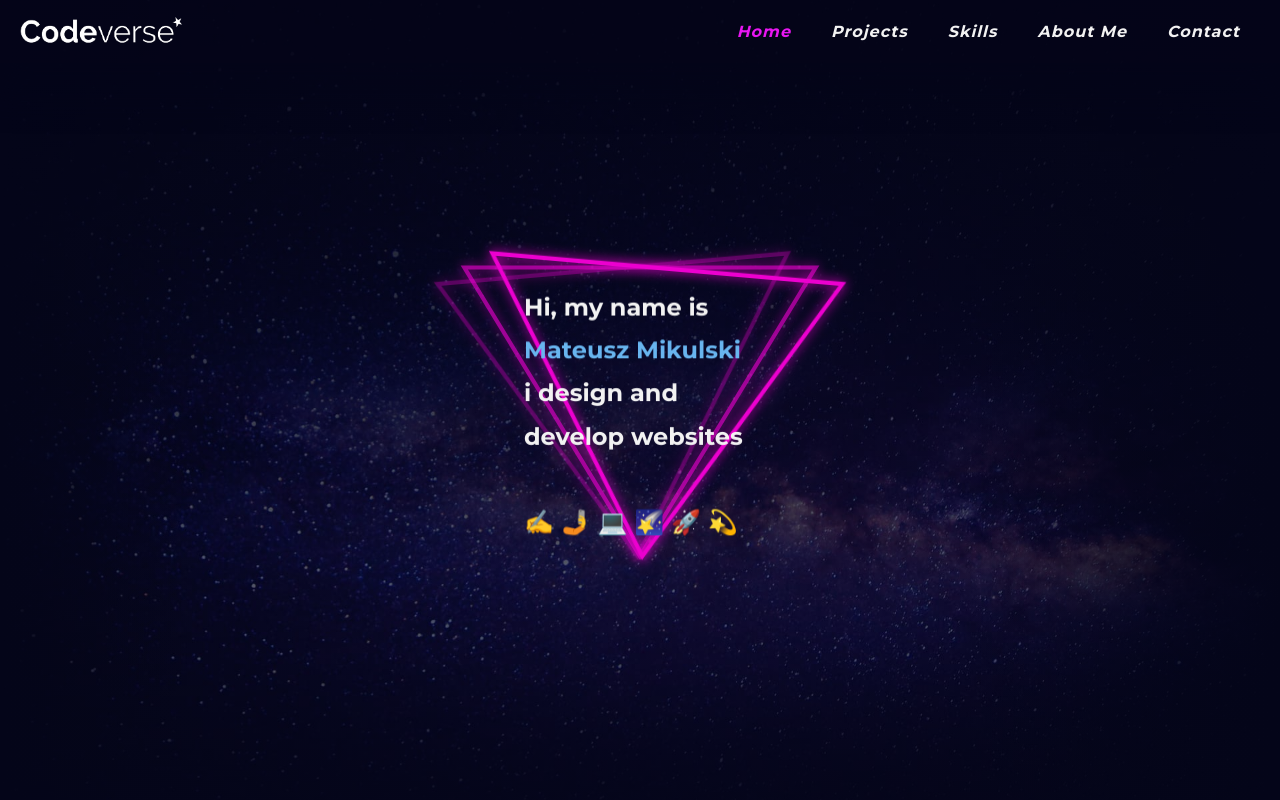
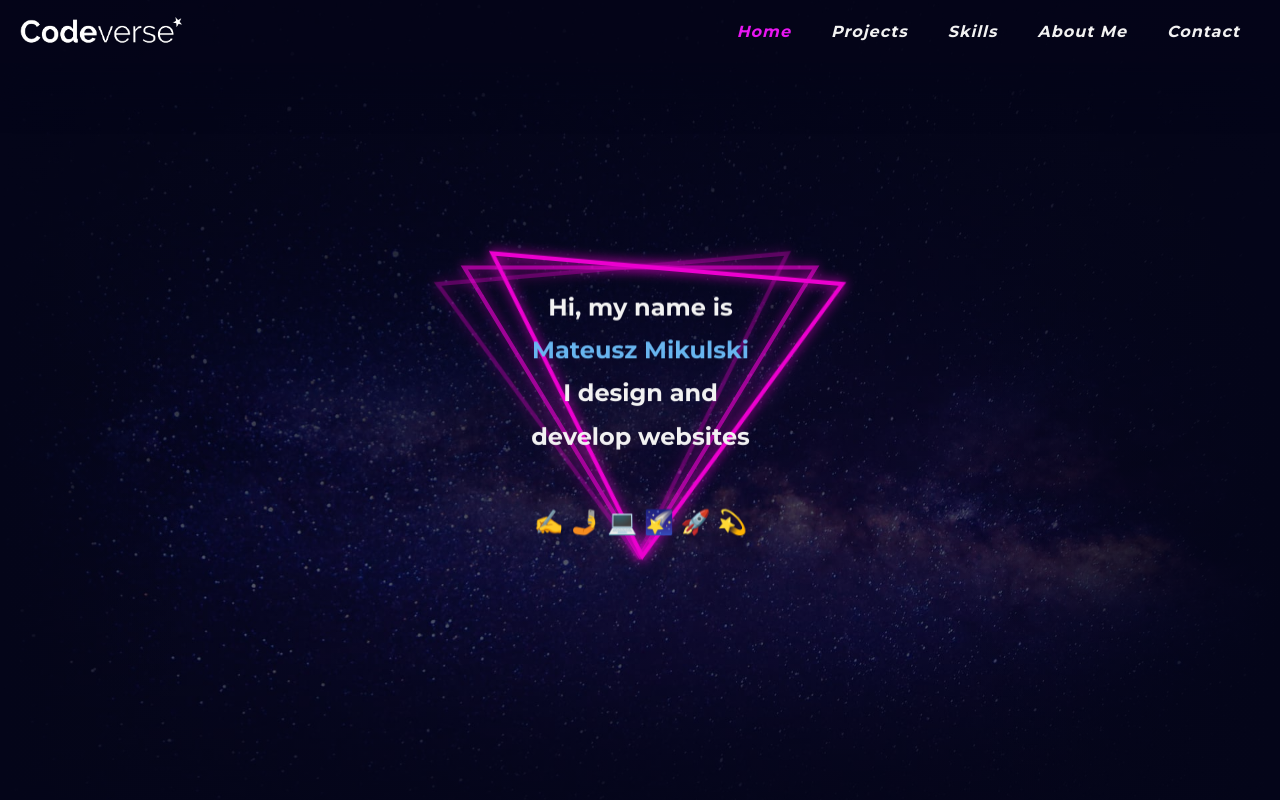
Before and after one commit to mikulskee/codeverse, a React (Create React App) app: page / in a window 1280 px wide. Shown: the top 800 px of the page. Built offline with nearby package versions, Linux system fonts and the light colour scheme; a web font is replaced by a local one.

Commit message:
updated view bugs and animations

```diff
--- a/src/animations/contentAnimations.js
+++ b/src/animations/contentAnimations.js
@@ -21,8 +21,8 @@ export const openBurgerAnimation = () => {
     .to(burgerBars[0], { y: 9, duration: 0.2 }, "-=0.35")
     .to(burgerBars[2], { y: -9, duration: 0.2 }, "-=0.35")
     .set(burgerBars[1], { visibility: "hidden" })
-    .to(burgerBars[0], { rotate: 45, duration: 0.2 })
-    .to(burgerBars[2], { rotate: -45, duration: 0.2 }, "-=0.2");
+    .to(burgerBars[0], { rotate: 135, duration: 0.4 })
+    .to(burgerBars[2], { rotate: 225, duration: 0.4 }, "-=0.4");
   return tl;
 };
 export const closeBurgerAnimation = () => {
--- a/src/components/Header.js
+++ b/src/components/Header.js
@@ -75,6 +75,7 @@ const MainDescription = styled.p`
   z-index: 2;
   visibility: hidden;
   transform: rotateX(6deg);
+  text-align: center;
   @media only screen and (orientation: landscape) {
     font-size: 16px;
   }
@@ -206,7 +207,7 @@ const Header = () => {
         <StyledReactSVG className="trianglesSVG" src={triangle2} />
         <StyledReactSVG className="trianglesSVG" src={triangle3} />
         <MainDescription className="main-description">
-          Hi, my name is <span>Mateusz Mikulski</span> <br />i design and
+          Hi, my name is <span>Mateusz Mikulski</span> <br />I design and
           develop websites
           <br />
           <br />
--- a/src/components/PhotoGallery.js
+++ b/src/components/PhotoGallery.js
@@ -25,7 +25,7 @@ const Wrapper = styled.ul`
   }
 
   li {
-    margin: 2% 2%;
+    margin: 3% 2%;
     position: relative;
     @media only screen and (min-width: 1024px) {
       margin: 2% 3%;
```
